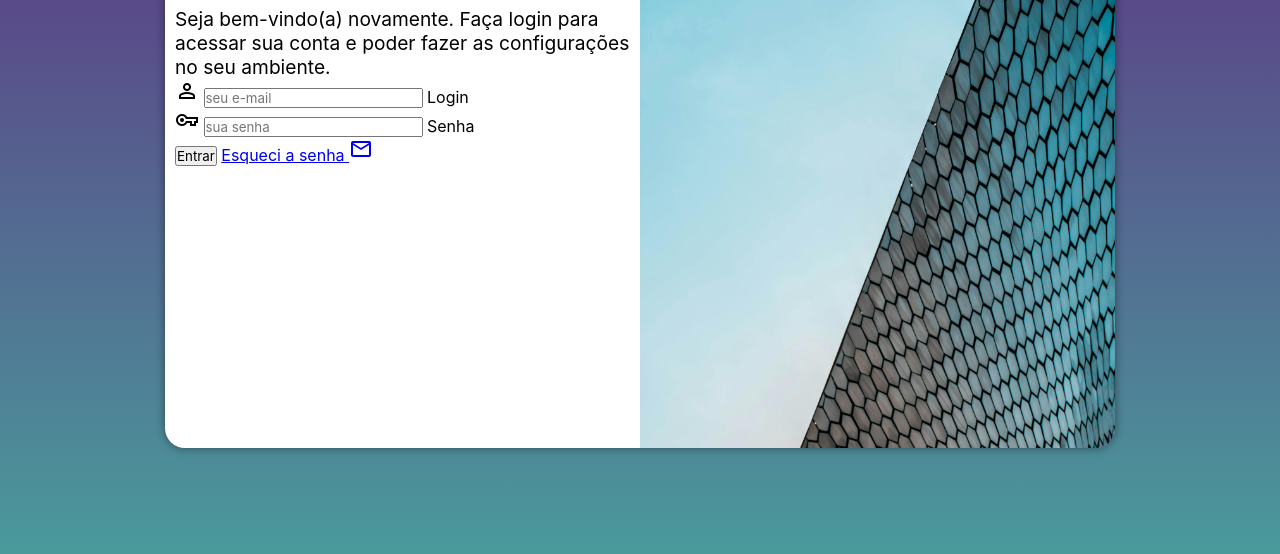
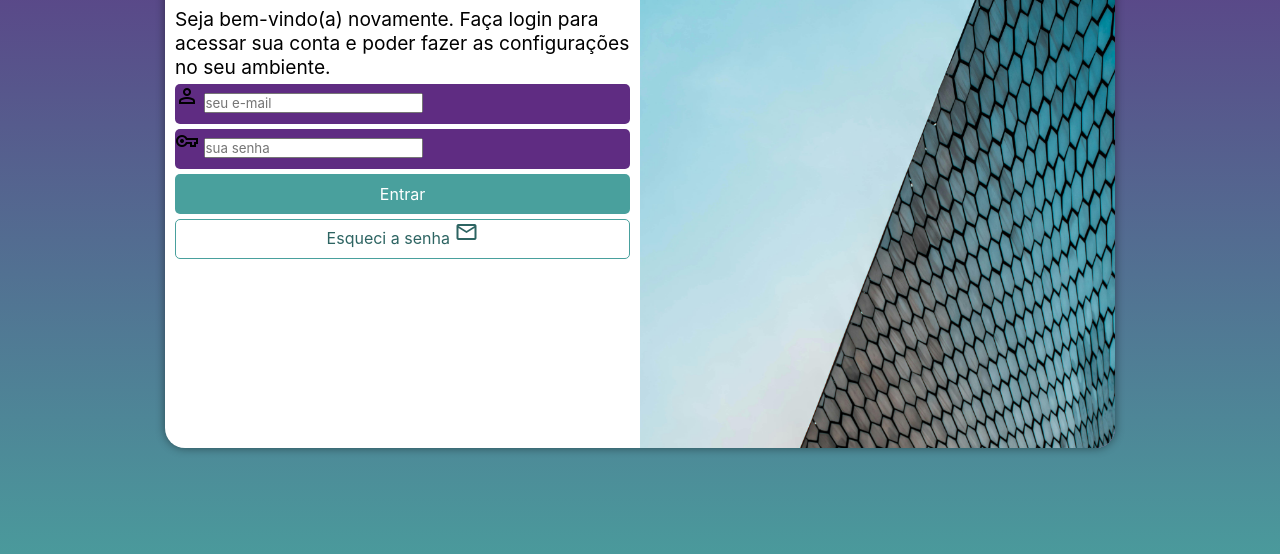
Before and after one commit to thiago-bali/projeto-login, a plain HTML site: page index.html in a window 1280 px wide. Shown: the part 202-756 px from the top of the page. Drawn offline with nearby package versions, Linux system fonts and the light colour scheme.

Commit message:
atualizacao botoes

```diff
--- a/estilos/style.css
+++ b/estilos/style.css
@@ -64,3 +64,54 @@ div#formulario > h1 {
 div#formulario > p {
     font-size: 0.8em;
 }
+
+.campo {
+    background-color: #5f2c82;
+    display: block;
+    width: 100%;
+    height: 40px;
+    border-radius: 5px;
+    margin: 5px 0px;
+}
+
+.campo > label {
+    display: none;
+}
+
+form > input[type=submit] {
+    display: block;
+    font-size: 1em;
+    width: 100%;
+    height: 40px;
+    background-color: #49a09d;
+    color: white;
+    border: none;
+    border-radius: 5px;
+    cursor: pointer;
+}
+
+form > input[type=submit]:hover {
+    background-color: #2d6462;
+}
+
+.botao {
+    display: block;
+    text-align: center;
+    font-size: 1em;
+    width: 100%;
+    height: 40px;
+    margin-top: 5px;
+    background-color: white;
+    color: #2d6462;
+    border: 1px solid #49a09d;
+    border-radius: 5px;
+    text-decoration: none;
+}
+
+a.botao:hover {
+    background-color: #6cd3cf;
+}
+
+a.botao > i {
+    font-size: 0.8em;
+}
--- a/index.html
+++ b/index.html
@@ -29,7 +29,7 @@
                         <label for="isenha">Senha</label>
                     </div>
                     <input type="submit" value="Entrar">
-                    <a href="esqueci.html">Esqueci a senha <span class="material-symbols-outlined">mail</span></a>
+                    <a href="esqueci.html" class="botao">Esqueci a senha <span class="material-symbols-outlined">mail</span></a>
 
                 </form>
             </div>
```
